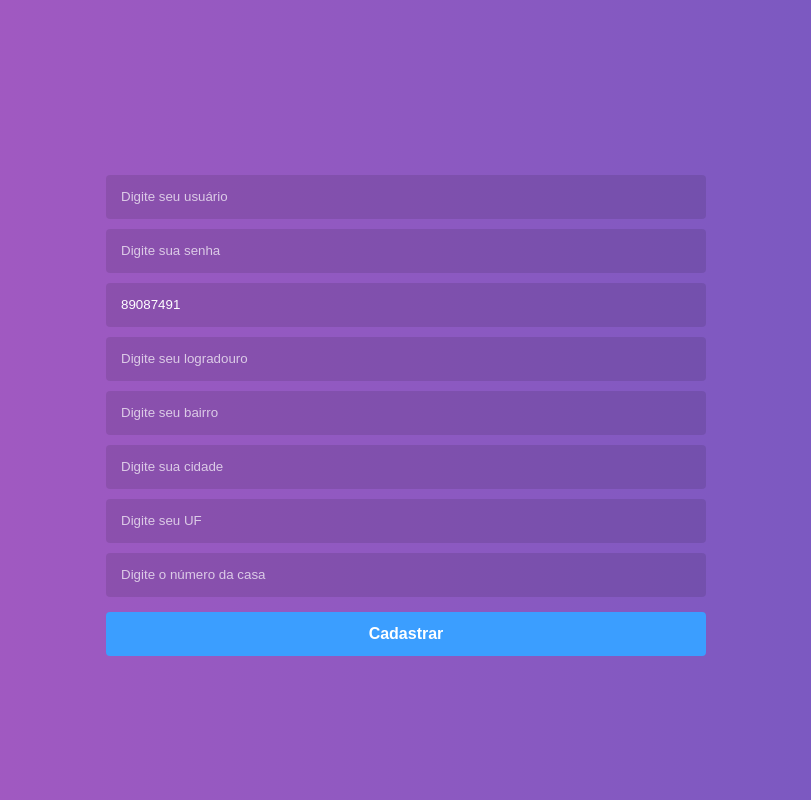
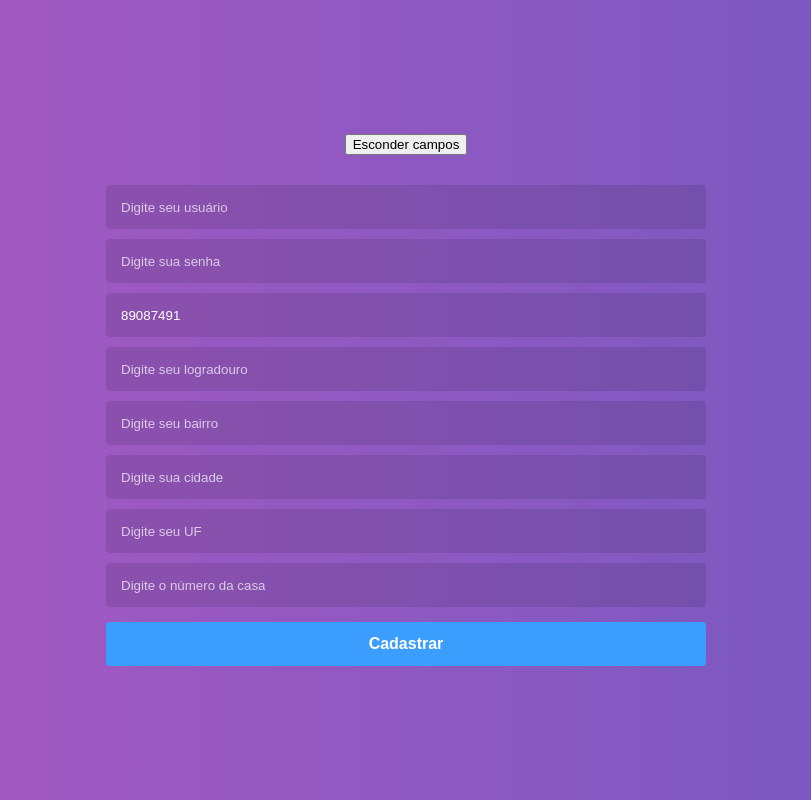
Before and after one commit to vensller/DigitalHouse-Users, a React (Create React App) app in the folder users-frontend/: page / in a window 1280 px wide. Shown: the whole page, without its empty margins (234-1045 px from the left). Built offline with nearby package versions, Linux system fonts and the light colour scheme.

Commit message:
Add example

```diff
--- a/users-frontend/src/App.js
+++ b/users-frontend/src/App.js
@@ -5,19 +5,30 @@ import axios from 'axios';
 function App() {
   const [cep, setCep] = useState('89087491');
   const [logradouro, setLogradouro] = useState('');
+  const [mustShow, setMustShow] = useState(true);
 
   async function onBlurCep() {
     const { data } = await axios.get(`https://viacep.com.br/ws/${cep}/json/`);
     setLogradouro(data.logradouro);
   }
 
+  function onClickHide() {
+    setMustShow(!mustShow);
+  }
+
   return (
     <div id="background" className="background">
+      <button type="button" onClick={onClickHide}>Esconder campos</button>
       <form id="formSignup">
-        <span id="userErrorSignup" className="error">Usuário incorreto</span>
-        <input id="userSignup" type="text" placeholder="Digite seu usuário"/>
-        <span id="passwordErrorSignup" className="error">Senha incorreta</span>
-        <input id="passwordSignup" type="password" placeholder="Digite sua senha"/>
+
+        {mustShow && (
+          <>
+            <span id="userErrorSignup" className="error">Usuário incorreto</span>
+            <input id="userSignup" type="text" placeholder="Digite seu usuário"/>
+            <span id="passwordErrorSignup" className="error">Senha incorreta</span>
+            <input id="passwordSignup" type="password" placeholder="Digite sua senha"/>
+          </>
+        )}
 
         <input
           id="cep"
```
